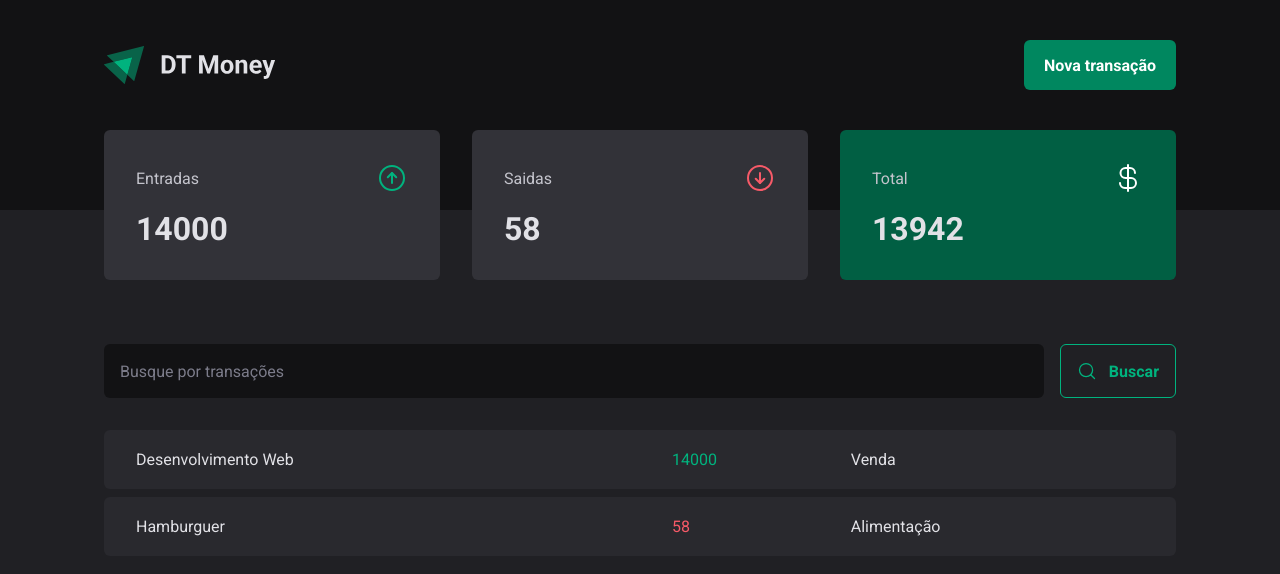
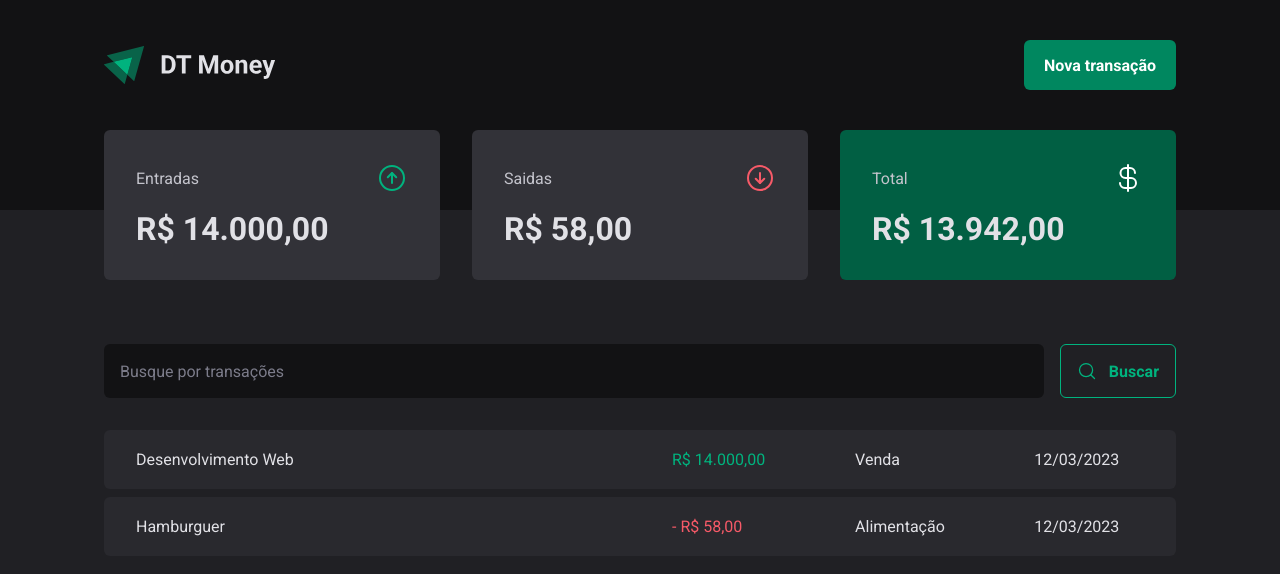
Before and after one commit to WEBGITbruno-ferreira/Desafio02-Ignite2023, a React (Vite) app in the folder 03-dt-money/: page / in a window 1280 px wide. Shown: the top 574 px of the page. Built offline with nearby package versions, Linux system fonts and the light colour scheme; data requests are answered from the project's data file.

Commit message:
terminado hook

```diff
--- a/03-dt-money/package.json
+++ b/03-dt-money/package.json
@@ -5,7 +5,7 @@
   "type": "module",
   "scripts": {
     "dev": "vite",
-    "dev:server" : "json-server server.json -p 3335 -w -d 500",
+    "dev:server": "json-server server.json -p 3335 -w -d 500",
     "build": "tsc && vite build",
     "preview": "vite preview"
   },
@@ -17,7 +17,9 @@
     "phosphor-react": "^1.4.1",
     "react": "^18.2.0",
     "react-dom": "^18.2.0",
-    "styled-components": "^5.3.8"
+    "react-hook-form": "^7.43.6",
+    "styled-components": "^5.3.8",
+    "zod": "^3.21.4"
   },
   "devDependencies": {
     "@types/react": "^18.0.27",
--- a/03-dt-money/src/components/Summary/index.tsx
+++ b/03-dt-money/src/components/Summary/index.tsx
@@ -1,30 +1,11 @@
 import { SummaryCard, SummaryContainer } from "./styles";
-
 import { ArrowCircleUp, ArrowCircleDown, CurrencyDollar } from 'phosphor-react'
-import { TransactionsContext } from "../../context/TransactionContext";
-import { useContext } from "react";
+import { priceFormatter } from "../../utils/formatter";
+import { useSummary } from "../../hooks/useSummary";
 
 export function Summary() {
 
-
-  const { transactions } = useContext(TransactionsContext)
-
-  const summary = transactions.reduce(
-    (acc, transaction) => {
-
-      if (transaction.type === 'income') {
-        acc.income += transaction.price
-        acc.total += transaction.price
-      } else {
-        acc.outcome += transaction.price
-        acc.total -= transaction.price
-      }
-
-      return acc
-
-    }, { income: 0, outcome: 0, total: 0 })
-
-
+  const summary = useSummary()
   return (
 
     <SummaryContainer>
@@ -35,7 +16,7 @@
           <ArrowCircleUp size={32} color="#00b37e" />
         </header>
 
-        <strong>{summary.income} </strong>
+        <strong>{priceFormatter.format(summary.income)} </strong>
       </SummaryCard>
 
 
@@ -45,7 +26,7 @@
           <ArrowCircleDown size={32} color="#f75a68" />
         </header>
 
-        <strong>{summary.outcome} </strong>
+        <strong>{priceFormatter.format(summary.outcome)} </strong>
       </SummaryCard>
 
 
@@ -55,7 +36,7 @@
           <CurrencyDollar size={32} color="#fff" />
         </header>
 
-        <strong>{summary.total} </strong>
+        <strong>{priceFormatter.format(summary.total)} </strong>
       </SummaryCard>
     </SummaryContainer>
   )
--- a/03-dt-money/src/context/TransactionContext.tsx
+++ b/03-dt-money/src/context/TransactionContext.tsx
@@ -7,7 +7,7 @@
   type: 'income' | 'outcome';
   price: number;
   category: string;
-  createAt: string;
+  createdAt: string;
 
 }
 
--- /dev/null
+++ b/03-dt-money/src/hooks/useSummary.ts
@@ -0,0 +1,29 @@
+import { useContext } from "react"
+import { TransactionsContext } from "../context/TransactionContext"
+
+export function useSummary() {
+
+
+
+  const { transactions } = useContext(TransactionsContext)
+
+  const summary = transactions.reduce(
+    (acc, transaction) => {
+
+      if (transaction.type === 'income') {
+        acc.income += transaction.price
+        acc.total += transaction.price
+      } else {
+        acc.outcome += transaction.price
+        acc.total -= transaction.price
+      }
+
+      return acc
+
+    }, { income: 0, outcome: 0, total: 0 })
+
+
+    return summary
+
+
+ }
--- a/03-dt-money/src/pages/Transactions/index.tsx
+++ b/03-dt-money/src/pages/Transactions/index.tsx
@@ -3,6 +3,7 @@
 import { SearchForm } from "../../components/SearchForm";
 import { Summary } from "../../components/Summary";
 import { TransactionsContext } from "../../context/TransactionContext";
+import { dateFormatter, priceFormatter } from "../../utils/formatter";
 import { PriceHighLight, TransactionsContainer, TransactionsTable } from "./style";
 
 
@@ -29,9 +30,13 @@
                      <tr key={transaction.id}>
 
                         <td width="50%">{transaction.description}</td>
-                        <td><PriceHighLight variant={transaction.type}> {transaction.price}</PriceHighLight> </td>
+                        <td><PriceHighLight variant={transaction.type}>
+                              {transaction.type === "outcome" && '- ' }
+                              {priceFormatter.format(transaction.price)}
+                            </PriceHighLight> </td>
                         <td>{transaction.category}</td>
-                        <td>{transaction.createAt}</td>
+
+                        <td>{dateFormatter.format(new Date(transaction.createdAt))}</td>
                      </tr>
                   )
                } )}
--- /dev/null
+++ b/03-dt-money/src/utils/formatter.ts
@@ -0,0 +1,3 @@
+export const dateFormatter = new Intl.DateTimeFormat('pt-BR')
+
+export const priceFormatter = new Intl.NumberFormat('pt-BR', { style: 'currency', currency: 'BRL'})
```
Also changed, not shown: 2 other files (tests, documents, lock files or other folders).
